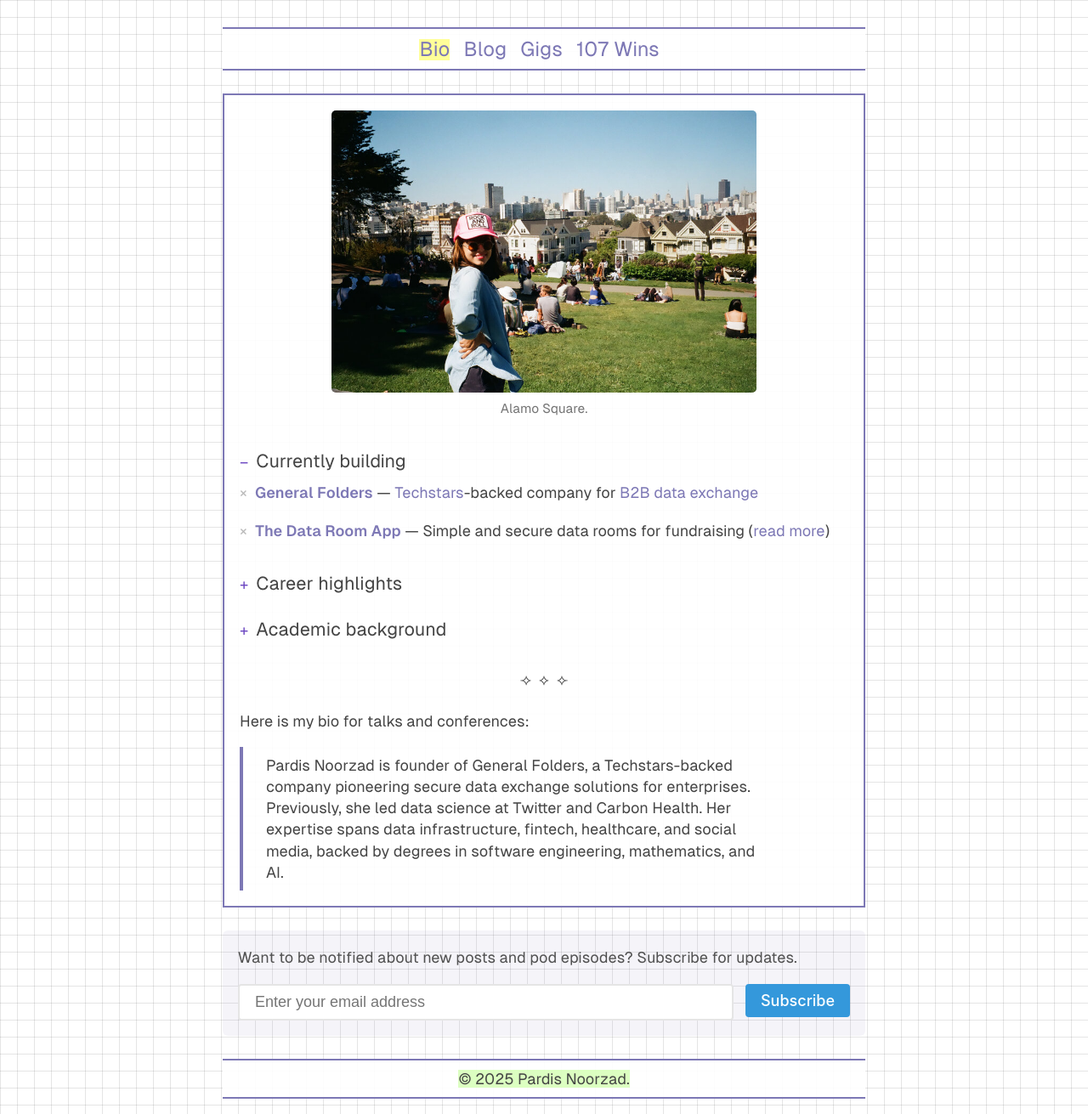
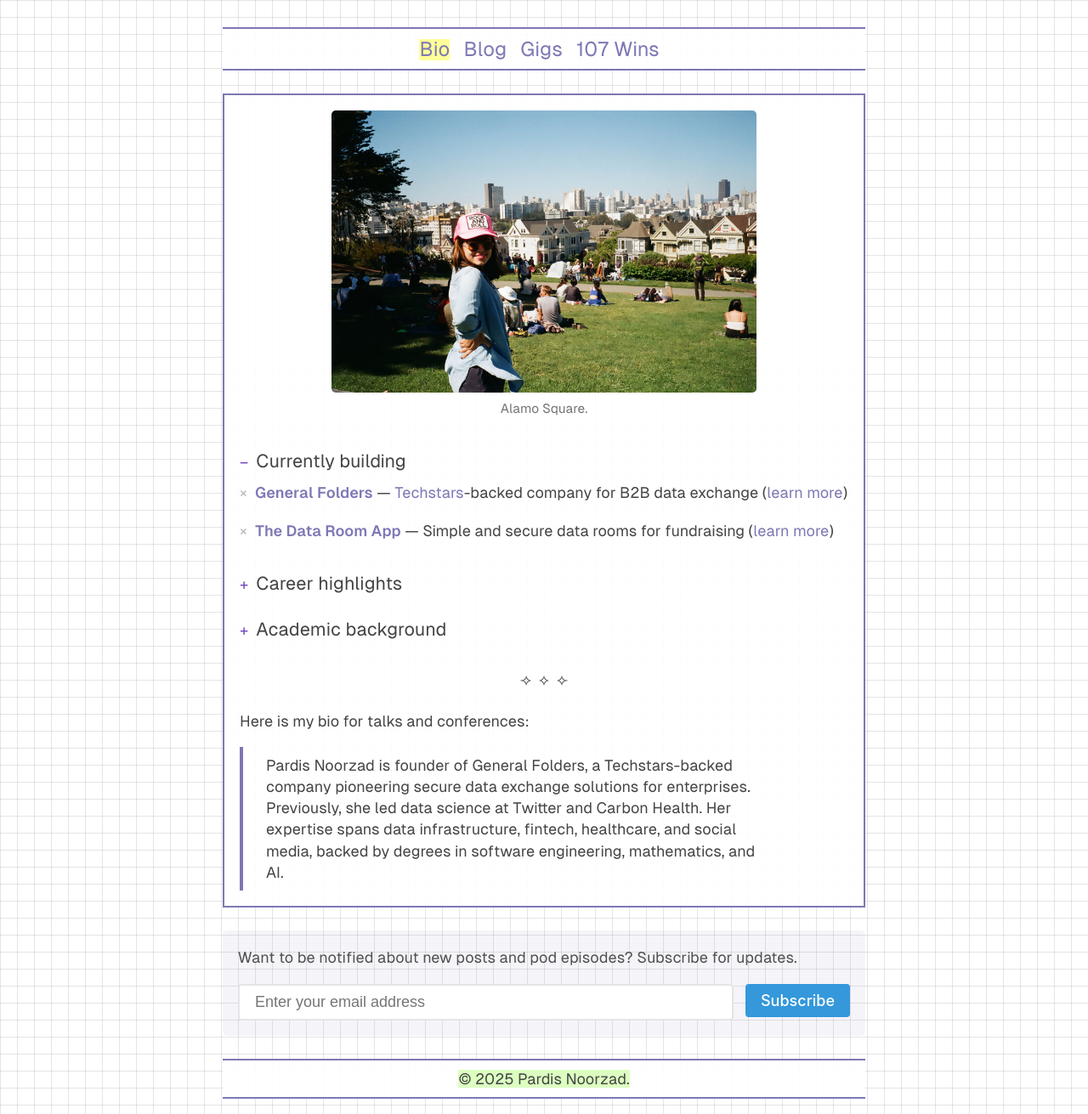
Before and after one commit to djpardis/djpardis.github.io, a Jekyll site: the page built from index.md, in a window 1280 px wide. Shown: the whole page at 85% size. Built offline with Jekyll 4.4.1, drawn with Linux system fonts in a browser that asks for light colours; a style sheet for code colours, icons or effects is not loaded; some of the changed lines change nothing that is shown.

Commit message:
Update index.md and Gemfile.lock

```diff
--- a/index.md
+++ b/index.md
@@ -13,22 +13,22 @@
 <details class="collapsible-section" markdown="1" open>
 <summary><h3>Currently building</h3></summary>
 
-- **[General Folders](https://generalfolders.com){:target="_blank"}** — [Techstars](https://www.techstars.com/newsroom/new-class-san-diego-sdsu){:target="_blank"}-backed company for [B2B data exchange](https://medium.com/@djpardis/the-state-of-data-exchange-31049fa229f0){:target="_blank"}
+- **[General Folders](https://generalfolders.com){:target="_blank"}** — [Techstars](https://www.techstars.com/newsroom/new-class-san-diego-sdsu){:target="_blank"}-backed company for B2B data exchange ([learn more](https://medium.com/@djpardis/the-state-of-data-exchange-31049fa229f0){:target="_blank"})
 
-- **[The Data Room App](https://thedataroom.app){:target="_blank"}** — Simple and secure data rooms for fundraising ([read more](/blog/2025/07/20/introducing-the-data-room-app/))
+- **[The Data Room App](https://thedataroom.app){:target="_blank"}** — Simple and secure data rooms for fundraising ([learn more](/blog/2025/07/20/introducing-the-data-room-app/))
 
 </details>
 
 <details class="collapsible-section" markdown="1">
 <summary><h3>Career highlights</h3></summary>
 
-- **Head of Data** at [Carbon Health](https://www.linkedin.com/posts/carbon-health_meet-pardis-noorzad-head-of-data-science-activity-6649426702302871552-DnLa/){:target="_blank"} — Built data infrastructure for healthcare ([learn more](https://www.youtube.com/watch?v=CQHwLWMQFDk){:target="_blank"})
+- **Head of Data** at [Carbon Health](https://www.linkedin.com/posts/carbon-health_meet-pardis-noorzad-head-of-data-science-activity-6649426702302871552-DnLa/){:target="_blank"} — Built the data function; shipped the data infrastructure for modern healthcare ([learn more](https://www.youtube.com/watch?v=CQHwLWMQFDk){:target="_blank"})
 
-- **Data Science Leader** at [Twitter](https://twitter.com/){:target="_blank"} — Established the [data function](https://medium.com/@djpardis/models-for-integrating-data-science-teams-within-organizations-7c5afa032ebd){:target="_blank"} for Search, Trends, Recommendations, etc.
+- **Data Science Lead** at [Twitter](https://twitter.com/){:target="_blank"} — Established the [data function](https://medium.com/@djpardis/models-for-integrating-data-science-teams-within-organizations-7c5afa032ebd){:target="_blank"}; fixed bugs and shipped improvements to Search, Trends, Recommendations, Notifications, etc.
 
-- **ML Engineering** at [Paytm](http://www.paytm.com){:target="_blank"} — Built a Fraud Detection System protecting 100M+ users
+- **ML Engineering** at [Paytm](http://www.paytm.com){:target="_blank"} — Built a fraud detection system scaling to 100M+ users
 
-- **ML Engineering** at [Rubikloud](https://www.linkedin.com/company/rubikloud-technologies/){:target="_blank"} — Built a Promotion Optimization System for multi-channel retailers
+- **ML Engineering** at [Rubikloud](https://www.linkedin.com/company/rubikloud-technologies/){:target="_blank"} — Built a promotion optimization system and a product recommendation system for multi-channel retailers
 
 </details>
 
@@ -36,13 +36,13 @@
 <summary><h3>Academic background</h3></summary>
 
 - **Applied Mathematics** — [Ryerson University](https://www.torontomu.ca/graphs-group/join-us/){:target="_blank"} (MSc)
-&nbsp;&nbsp;&nbsp;&nbsp;Focus areas: Random graph models of online social networks
+&nbsp;&nbsp;&nbsp;&nbsp;Focus areas | Random graph models of online social networks
 
 - **Artificial Intelligence (AI)** — [Amirkabir University](http://ceit.aut.ac.ir/autcms/computer-engineering/en/home){:target="_blank"} (MSc)
-&nbsp;&nbsp;&nbsp;&nbsp;Focus areas: [Music genre recognition](/files/papers/genreSturmNoorzad20120116.pdf){:target="_blank"} and [sparse classifiers](/files/papers/Noorzad2012b.pdf){:target="_blank"}
+&nbsp;&nbsp;&nbsp;&nbsp;Focus areas | [Music genre recognition](/files/papers/genreSturmNoorzad20120116.pdf){:target="_blank"} and [sparse classifiers](/files/papers/Noorzad2012b.pdf){:target="_blank"}
 
 - **Software Engineering** — [University of Tehran](http://ece.ut.ac.ir/en){:target="_blank"} (BSc)
-&nbsp;&nbsp;&nbsp;&nbsp;Focus areas: RL and theorem proving systems
+&nbsp;&nbsp;&nbsp;&nbsp;Focus areas | Reinforcement learning; theorem proving systems
 
 </details>
 
```
Also changed, not shown: Gemfile.lock.
